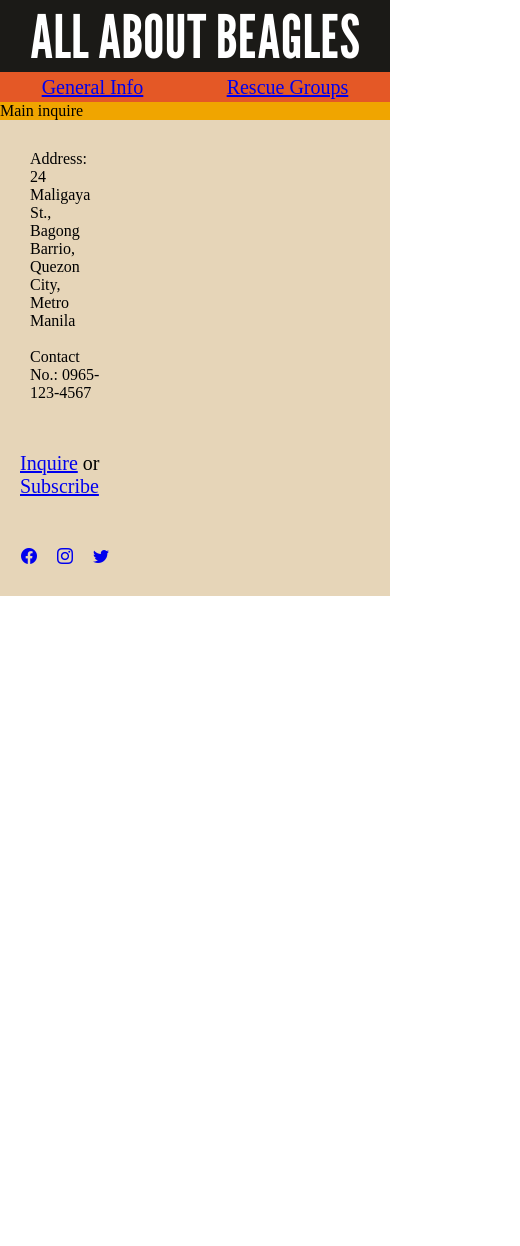
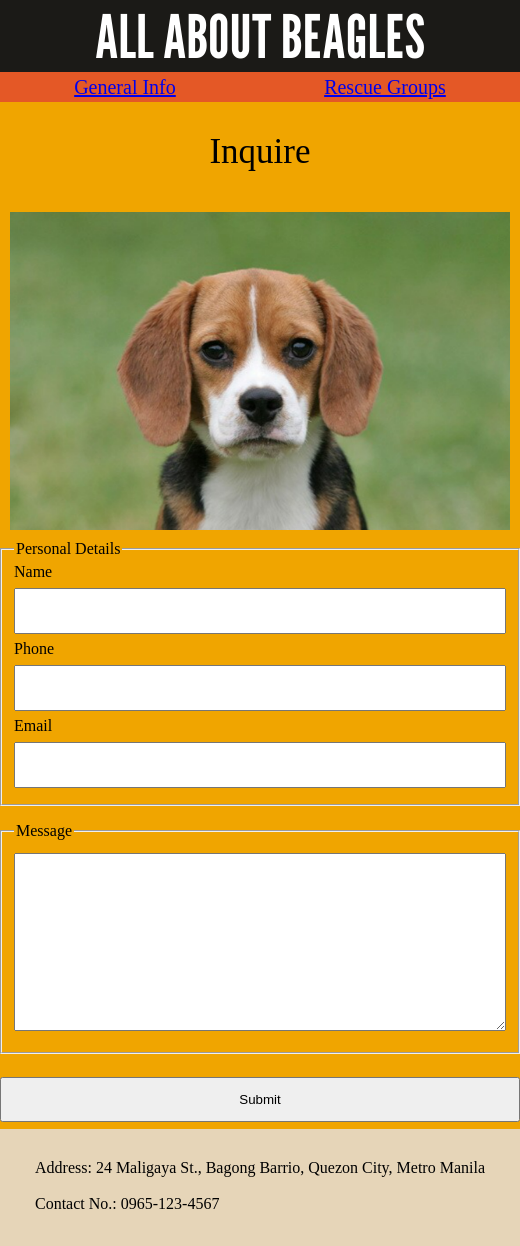
Before and after one commit to vjlayson/all-about-beagles, a plain HTML site: page inquire.html in a window 390 px wide. Shown: the top 1246 px of the page, 520 px wide, since content can reach past the window. Before the commit the page ends 844 px from the top, so only its background shows below. Drawn offline with nearby package versions, Linux system fonts and the light colour scheme.

Commit message:
03-20 11:48am

```diff
--- a/inquire.css
+++ b/inquire.css
@@ -35,6 +35,57 @@
     background-color: #F0A500;
 }
 
+.inquire {
+    padding: 30px;
+    font-size: 35px;
+    text-align: center;
+}
+
+.image {
+    display: flex;
+    justify-content: center;
+    padding: 10px;
+}
+
+.image img {
+    width: 500px;
+}
+
+.inquiry-form {
+    display: grid;
+    grid-template-areas:
+    "personal message"
+    "personal message"
+    "personal message"
+    "submit submit";
+    grid-template-columns: auto auto;
+    grid-template-rows: repeat(4, auto);
+    grid-gap: 1em;
+    background-color: #F0A500;
+}
+
+.personal {
+    grid-area: personal;
+}
+
+.message {
+    grid-area: message;
+}
+
+.submit {
+    grid-area: submit;
+}
+
+.personal label {
+    display: block;
+}
+
+.inquiry-form input:not([type="checkbox"]):not([type="radio"]), textarea, select {
+    width: 100%;
+    padding: 1em;
+    margin: 0.5em 0em;
+}
+
 .footer {
     background-color: #E6D5B8;
     display: grid;
@@ -69,14 +120,23 @@
 
 /* Extra small devices (phones, 610px and down) */
 @media screen and (max-width:610px) {
-    .footer-container {
+    .footer {
         grid-template-columns: 100%;
     }
     .footer1, .footer2, .footer3 {
         grid-column: 1/2;
     }
-    img {
-        width: 100%;
-        height: auto;
+    .inquiry-form {
+        display: grid;
+        grid-template-areas:
+        "personal personal"
+        "personal personal"
+        "message message"
+        "message message"
+        "submit submit";
+        grid-template-columns: auto auto;
+        grid-template-rows: repeat(5, auto);
+        grid-gap: 1em;
+        background-color: #F0A500;
     }
 }
--- a/inquire.html
+++ b/inquire.html
@@ -21,7 +21,26 @@
             <div class="rescue-groups"><a href="rescue.html">Rescue Groups</a></div>
         </div>
         <div class="main">
-            Main inquire
+            <div class="inquire">Inquire</div>
+            <div class="image">
+                <img src="img/beagle1.png" alt="beagle">
+            </div>
+            <form action="" class="inquiry-form">
+                <fieldset class="personal">
+                    <legend>Personal Details</legend>
+                    <label for="name">Name</label>
+                    <input type="text" name="name">
+                    <label for="phone">Phone</label>
+                    <input type="text" name="phone">
+                    <label for="email">Email</label>
+                    <input type="text" name="email">
+                </fieldset>
+                <fieldset class="message">
+                    <legend>Message</legend>
+                    <textarea name="" id="" cols="30" rows="10"></textarea>
+                </fieldset>
+                <input type="submit" value="Submit" class="submit">
+            </form>
         </div>
         <div class="footer">
             <div class="footer1">
--- a/styles.css
+++ b/styles.css
@@ -62,7 +62,7 @@ img {
     padding: 10px;
 }
 
-.footer-container {
+.footer {
     background-color: #E6D5B8;
     display: grid;
     grid-template-columns: 33.33% 33.33% 33.33%;
@@ -97,7 +97,7 @@ img {
 
 /* Extra small devices (phones, 610px and down) */
 @media screen and (max-width:610px) {
-    .footer-container {
+    .footer {
         grid-template-columns: 100%;
     }
     .footer1, .footer2, .footer3 {
--- a/subscribe.css
+++ b/subscribe.css
@@ -35,6 +35,57 @@
     background-color: #F0A500;
 }
 
+.inquire {
+    padding: 30px;
+    font-size: 35px;
+    text-align: center;
+}
+
+.image {
+    display: flex;
+    justify-content: center;
+    padding: 10px;
+}
+
+.image img {
+    width: 500px;
+}
+
+.subscribe-form {
+    display: grid;
+    grid-template-areas:
+    "part1 part2"
+    "part1 part2"
+    "part1 part2"
+    "subscribe subscribe";
+    grid-template-columns: auto auto;
+    grid-template-rows: repeat(4, auto);
+    grid-gap: 1em;
+    background-color: #F0A500;
+}
+
+.part1 {
+    grid-area: part1;
+}
+
+.part2 {
+    grid-area: part2;
+}
+
+.subscribe {
+    grid-area: subscribe;
+}
+
+.part1 label, .part2 label {
+    display: block;
+}
+
+.subscribe-form input:not([type="checkbox"]):not([type="radio"]), textarea, select {
+    width: 100%;
+    padding: 1em;
+    margin: 0.5em 0em;
+}
+
 .footer {
     background-color: #E6D5B8;
     display: grid;
@@ -69,14 +120,23 @@
 
 /* Extra small devices (phones, 610px and down) */
 @media screen and (max-width:610px) {
-    .footer-container {
+    .footer {
         grid-template-columns: 100%;
     }
     .footer1, .footer2, .footer3 {
         grid-column: 1/2;
     }
-    img {
-        width: 100%;
-        height: auto;
+    .subscribe-form {
+        display: grid;
+        grid-template-areas:
+        "part1 part1"
+        "part1 part1"
+        "part2 part2"
+        "part2 part2"
+        "subscribe subscribe";
+        grid-template-columns: auto auto;
+        grid-template-rows: repeat(5, auto);
+        grid-gap: 1em;
+        background-color: #F0A500;
     }
 }
```
Also changed, not shown: index.html (+1 -1 lines), rescue.html (+1 -1 lines), subscribe.html (+43 -1 lines).
